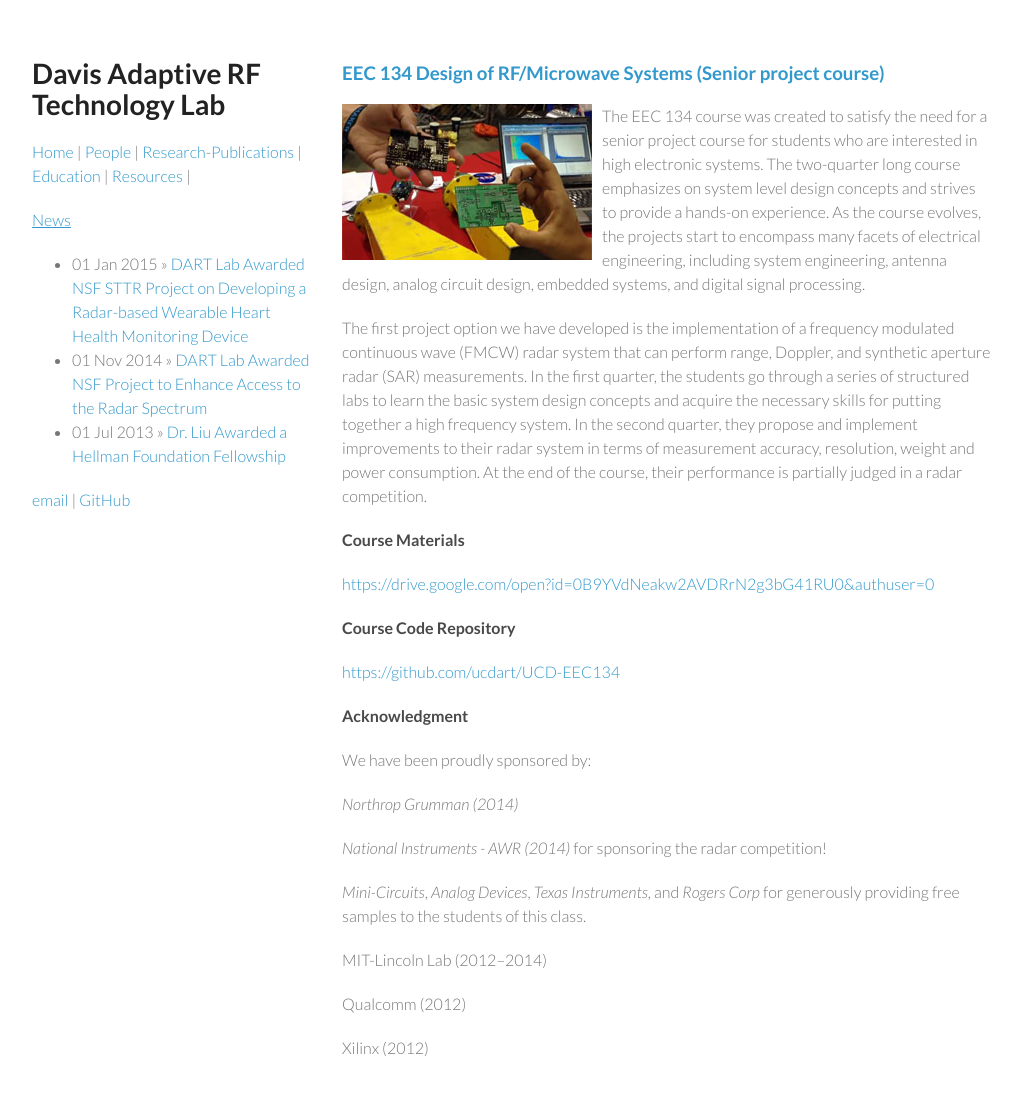
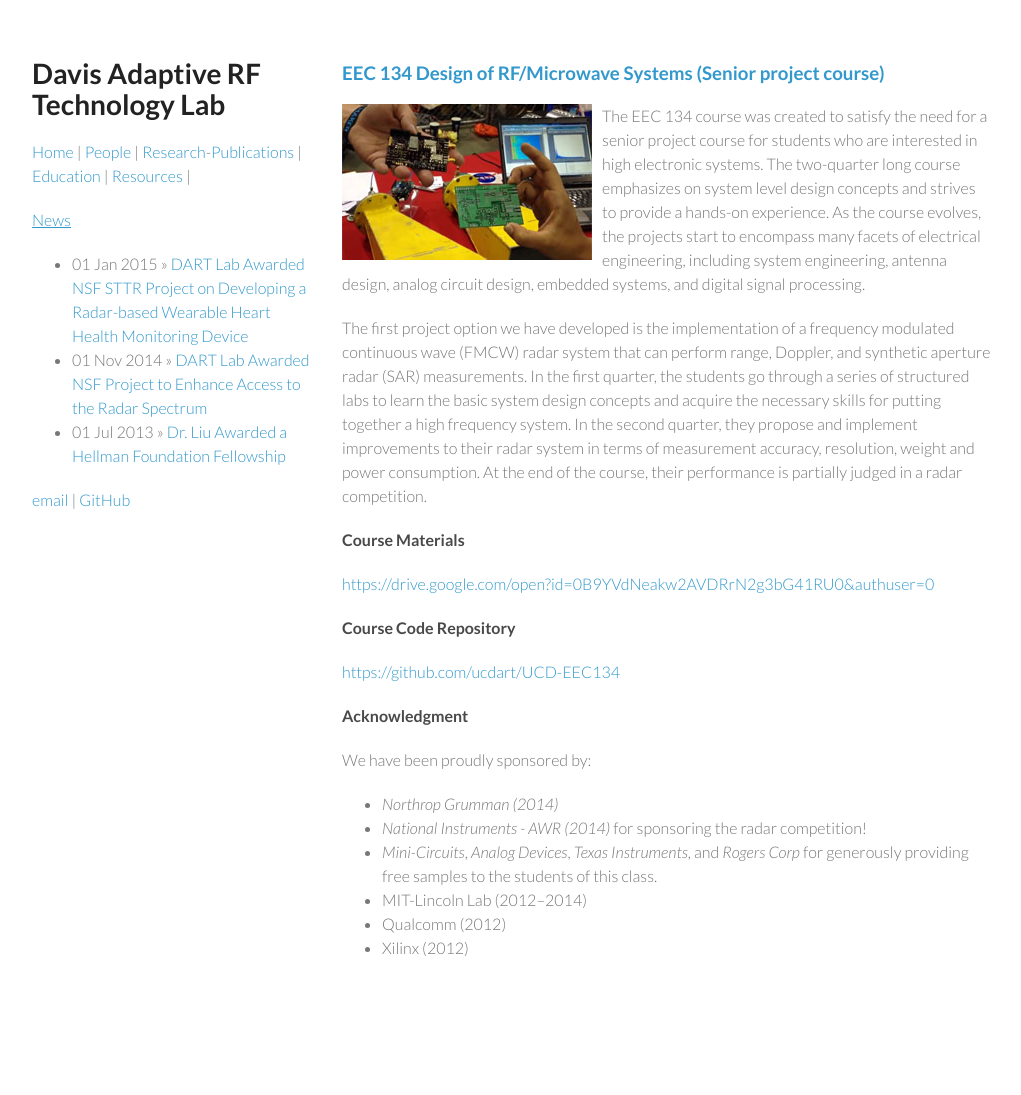
Before and after one commit to ucdart/ucdart.github.io, a Jekyll site: the page built from education/eec134.md, in a window 1280 px wide and 1130 px high. Shown: the top 1095 px of the window, without its empty margins (128-1149 px from the left). Built offline with Jekyll 4.4.1, drawn with Linux system fonts in a browser that asks for light colours.

Commit message:
Update eec134.md

```diff
--- a/education/eec134.md
+++ b/education/eec134.md
@@ -16,15 +16,9 @@ published: true
 
 #### Acknowledgment
 We have been proudly sponsored by:
-
-*Northrop Grumman (2014)*
-
-*National Instruments - AWR (2014)* for sponsoring the radar competition!
-
-*Mini-Circuits*, *Analog Devices*, *Texas Instruments*, and *Rogers Corp* for generously providing free samples to the students of this class.
-
-MIT-Lincoln Lab (2012--2014)
-
-Qualcomm (2012)
-
-Xilinx (2012)
+- *Northrop Grumman (2014)*
+- *National Instruments - AWR (2014)* for sponsoring the radar competition!
+- *Mini-Circuits*, *Analog Devices*, *Texas Instruments*, and *Rogers Corp* for generously providing free samples to the students of this class.
+- MIT-Lincoln Lab (2012--2014)
+- Qualcomm (2012)
+- Xilinx (2012)
```
